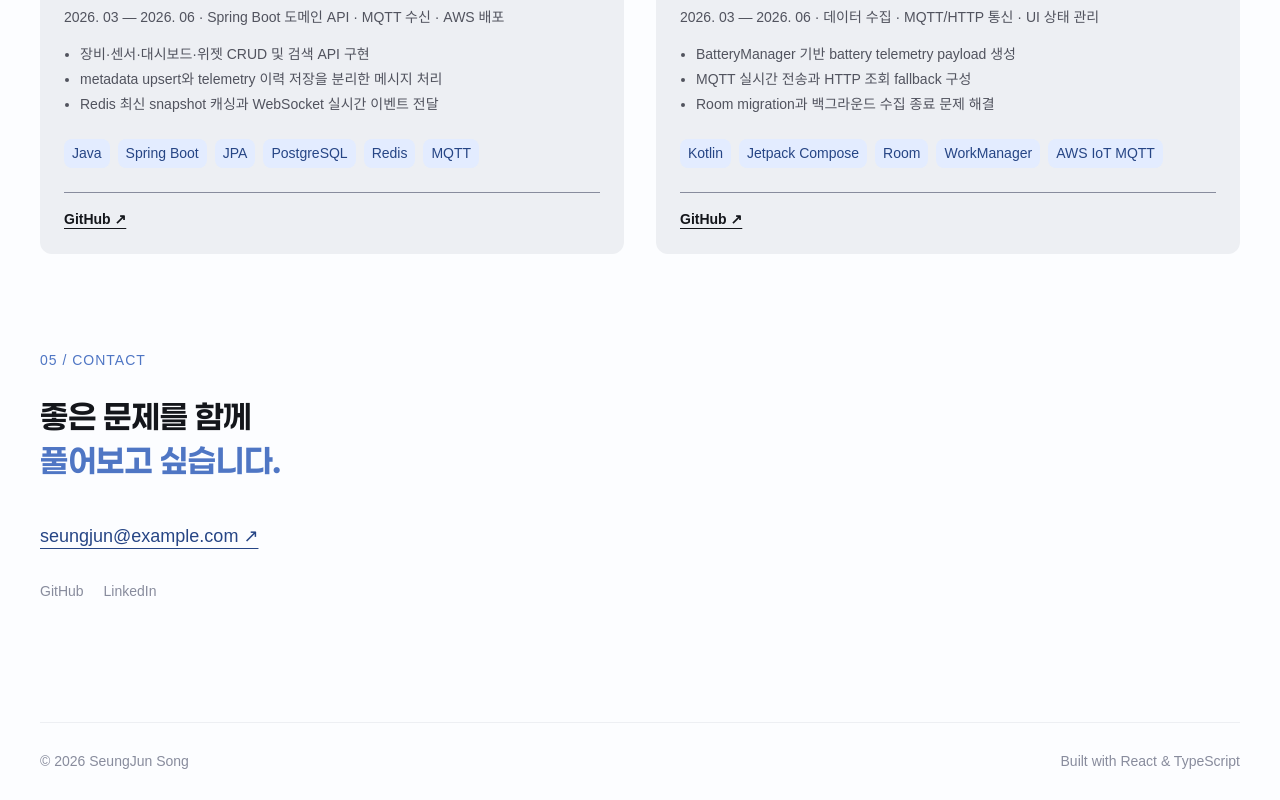
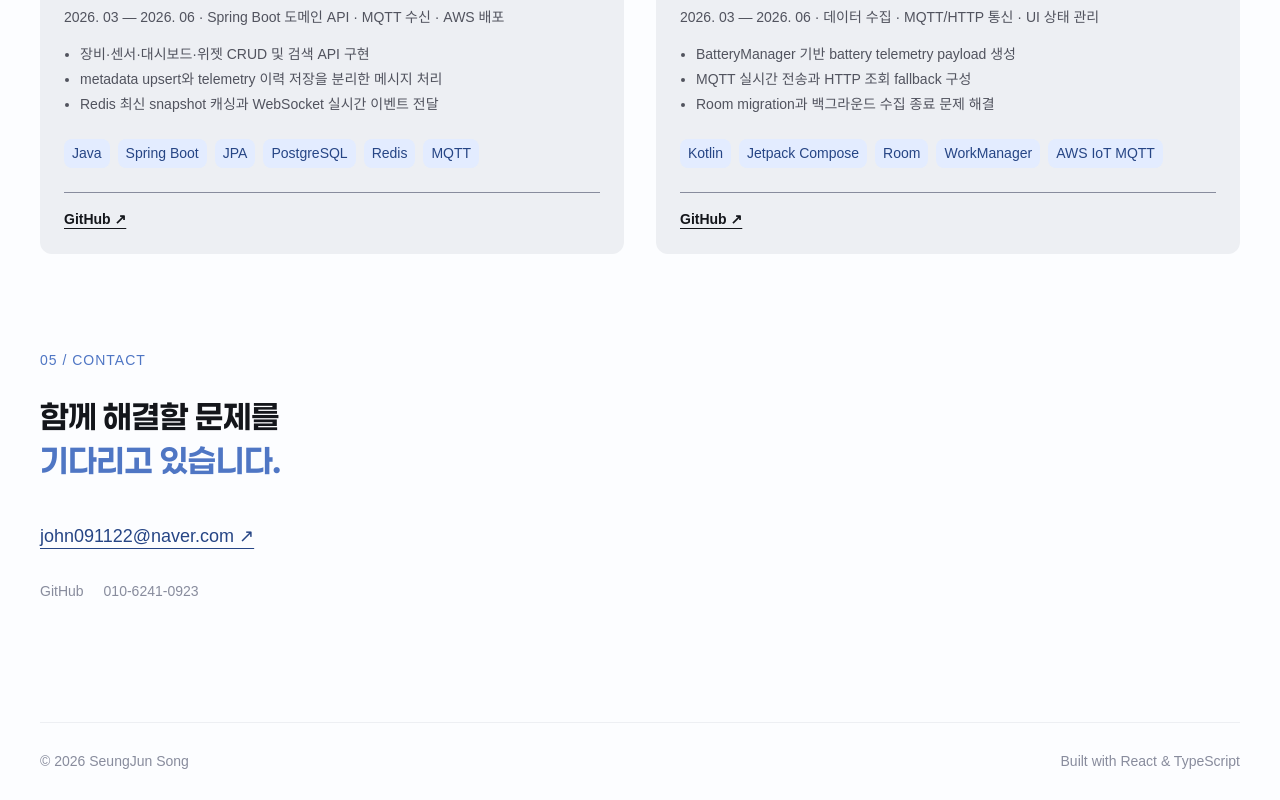
Before and after one commit to SeungJunS0ng/portfolio-site, a React (Vite) app: page / in a window 1280 px wide. Shown: the part 2534-3334 px from the top of the page. Built offline with nearby package versions, Linux system fonts and the light colour scheme; a web font is replaced by a local one.

Commit message:
feat: 개인 연락처와 GitHub 링크 반영

```diff
--- a/src/pages/Contact/Contact.tsx
+++ b/src/pages/Contact/Contact.tsx
@@ -5,20 +5,18 @@ export function Contact() {
     <section id="contact" className={styles.section}>
       <p className="section-label">05 / CONTACT</p>
       <h2>
-        좋은 문제를 함께
+        함께 해결할 문제를
         <br />
-        <span>풀어보고 싶습니다.</span>
+        <span>기다리고 있습니다.</span>
       </h2>
-      <a className={styles.email} href="mailto:seungjun@example.com">
-        seungjun@example.com ↗
+      <a className={styles.email} href="mailto:john091122@naver.com">
+        john091122@naver.com ↗
       </a>
       <div className={styles.links}>
-        <a href="https://github.com/" target="_blank" rel="noreferrer">
+        <a href="https://github.com/SeungJunS0ng" target="_blank" rel="noreferrer">
           GitHub
         </a>
-        <a href="https://linkedin.com/" target="_blank" rel="noreferrer">
-          LinkedIn
-        </a>
+        <a href="tel:01062410923">010-6241-0923</a>
       </div>
     </section>
   );
```
